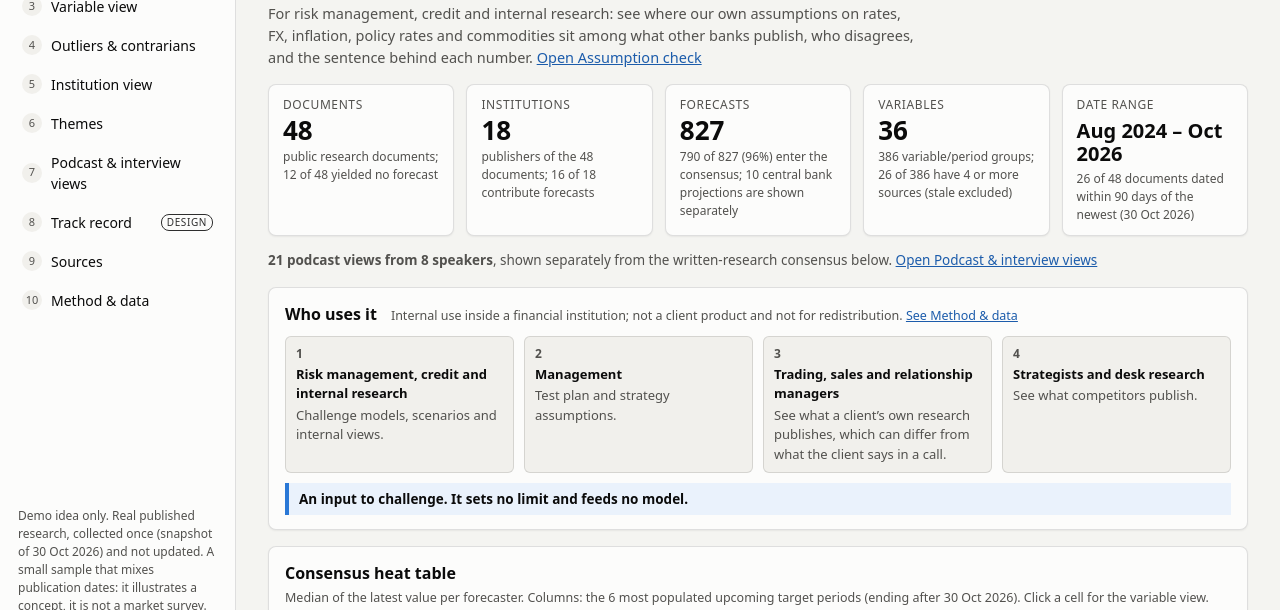
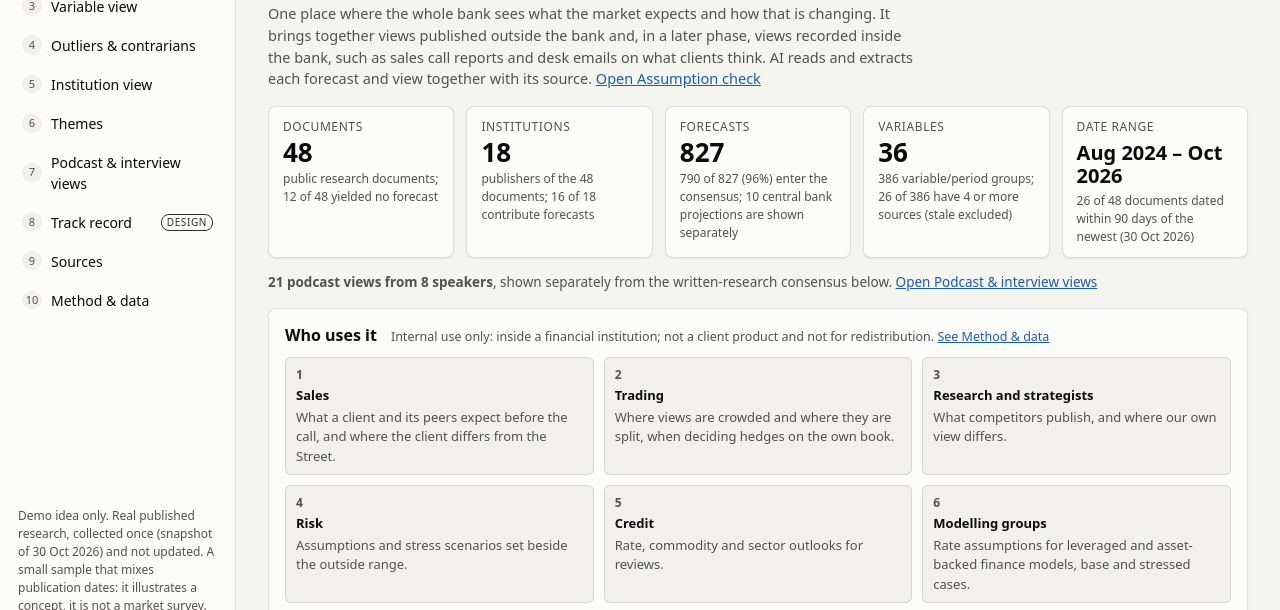
Before and after one commit to closeofbusiness/market-views-intelligence, a plain HTML site: page docs/index.html in a window 1280 px wide. Shown: the part 167-777 px from the top of the page. Drawn offline with Linux system fonts and the light colour scheme.

Commit message:
Reframe wording: one place for the whole bank, eight user groups
Co-Authored-By: Claude <noreply@anthropic.com>

```diff
--- a/docs/assets/pages1.js
+++ b/docs/assets/pages1.js
@@ -32,13 +32,18 @@
     if (M.isTableRow(r.source_quote)) return '<span class="badge tbl-b">table row</span> <span class="trow-i">' + esc(M.tableRowCells(r.source_quote).join(' | ')) + '</span>';
     return '\u201c' + esc(r.source_quote) + '\u201d';
   };
-  // the four user groups, in the order risk and credit first
+  // the eight user groups
   M.USE_GROUPS = [
-    ['Risk management, credit and internal research', 'Challenge models, scenarios and internal views.'],
-    ['Management', 'Test plan and strategy assumptions.'],
-    ['Trading, sales and relationship managers', 'See what a client\u2019s own research publishes, which can differ from what the client says in a call.'],
-    ['Strategists and desk research', 'See what competitors publish.']
+    ['Sales', 'What a client and its peers expect before the call, and where the client differs from the Street.'],
+    ['Trading', 'Where views are crowded and where they are split, when deciding hedges on the own book.'],
+    ['Research and strategists', 'What competitors publish, and where our own view differs.'],
+    ['Risk', 'Assumptions and stress scenarios set beside the outside range.'],
+    ['Credit', 'Rate, commodity and sector outlooks for reviews.'],
+    ['Modelling groups', 'Rate assumptions for leveraged and asset-backed finance models, base and stressed cases.'],
+    ['Treasury and ALM', 'Rate and deposit assumptions tested against what the market expects.'],
+    ['Management and strategy', 'Plan assumptions, and one picture of market expectations across the bank.']
   ];
+  M.CLIENT_NOTE = 'A client\u2019s own published research can differ from what the client says in a call, and that difference is a useful data point.';
   var plural = function (n, a, b) { return n + ' ' + (n === 1 ? a : (b || a + 's')); };
   var pct = function (a, b) { return b ? Math.round(100 * a / b) + '%' : 'n/a'; };
 
@@ -66,12 +71,12 @@
       ['dates', 'Date range', M.fmtDate(M.OLDEST).replace(/^\d+ /, '') + ' – ' + M.fmtDate(M.NEWEST).replace(/^\d+ /, ''), recent + ' of ' + docs.length + ' documents dated within 90 days of the newest (' + M.fmtDate(M.NEWEST) + ')']
     ];
     var h = ['<h1>Overview</h1>',
-      '<p class="lede">For risk management, credit and internal research: see where our own assumptions on rates, FX, inflation, policy rates and commodities sit among what other banks publish, who disagrees, and the sentence behind each number. <a href="#/assumption">Open Assumption check</a></p>',
+      '<p class="lede">One place where the whole bank sees what the market expects and how that is changing. It brings together views published outside the bank and, in a later phase, views recorded inside the bank, such as sales call reports and desk emails on what clients think. AI reads and extracts each forecast and view together with its source. <a href="#/assumption">Open Assumption check</a></p>',
       '<div class="tiles">' + tiles.map(function (t) {
         return '<button type="button" class="tile" data-tile="' + t[0] + '"><span class="tile-k">' + esc(t[1]) + '</span><span class="tile-v' + (String(t[2]).length > 12 ? ' tv-sm' : '') + '">' + esc(t[2]) + '</span><span class="tile-s">' + esc(t[3]) + '</span></button>';
       }).join('') + '</div>',
       (function () { var pv = D.podcasts || [], sp = {}; pv.forEach(function (x) { sp[x.person] = 1; }); return '<p class="podline"><b>' + pv.length + ' podcast views from ' + Object.keys(sp).length + ' speakers</b>, shown separately from the written-research consensus below. <a href="#/podcasts">Open Podcast &amp; interview views</a></p>'; })(),
-      '<section class="card use-block"><div class="card-h"><h2>Who uses it</h2><span class="sub">Internal use inside a financial institution; not a client product and not for redistribution. <a href="#/method">See Method &amp; data</a></span></div><ol class="use-list">' + M.USE_GROUPS.map(function (c) { return '<li><b>' + esc(c[0]) + '</b><span>' + esc(c[1]) + '</span></li>'; }).join('') + '</ol><p class="use-band"><b>An input to challenge. It sets no limit and feeds no model.</b></p></section>'];
+      '<section class="card use-block"><div class="card-h"><h2>Who uses it</h2><span class="sub">Internal use only: inside a financial institution; not a client product and not for redistribution. <a href="#/method">See Method &amp; data</a></span></div><ol class="use-list">' + M.USE_GROUPS.map(function (c) { return '<li><b>' + esc(c[0]) + '</b><span>' + esc(c[1]) + '</span></li>'; }).join('') + '</ol><p class="note">' + esc(M.CLIENT_NOTE) + '</p></section>'];
 
     // heat table
     var cols = M.heatColumns();
--- a/docs/assets/pages2.js
+++ b/docs/assets/pages2.js
@@ -270,8 +270,8 @@
     keys.forEach(function (k) { G[k].entries.forEach(function (e) { if (e.alts.length) { ties++; if (e.alts.some(function (a) { return a.point_value !== e.rec.point_value; })) tiesDiff++; } }); });
     var sizes = {}; keys.forEach(function (k) { var n = G[k].nAll; sizes[n] = (sizes[n] || 0) + 1; });
     var h = ['<h1>Method &amp; data</h1>'];
-    h.push('<section class="card"><div class="card-h"><h2>Intended use</h2></div><p>This concept is for <b>internal use inside a financial institution</b>. It is not a client product and not for redistribution. An input to challenge: it sets no limit and feeds no model. It serves four groups, risk first:</p><div class="cards">' +
-      M.USE_GROUPS.map(function (c, i) { return '<article class="card vcard"><header><span class="rank">' + (i + 1) + '</span><h3>' + esc(c[0]) + '</h3></header><p>' + esc(c[1]) + '</p></article>'; }).join('') + '</div></section>');
+    h.push('<section class="card"><div class="card-h"><h2>Intended use</h2></div><p>This concept is for <b>internal use inside a financial institution</b>. It is not a client product and not for redistribution. An input to challenge: it sets no limit and feeds no model. It serves eight groups:</p><div class="cards">' +
+      M.USE_GROUPS.map(function (c, i) { return '<article class="card vcard"><header><span class="rank">' + (i + 1) + '</span><h3>' + esc(c[0]) + '</h3></header><p>' + esc(c[1]) + '</p></article>'; }).join('') + '</div><p class="note">' + esc(M.CLIENT_NOTE) + '</p></section>');
     h.push('<section class="card"><div class="card-h"><h2>Consensus method</h2></div><ol class="steps">' +
       '<li><b>Eligible records.</b> Scenario is “base”, not conditional, value type is “level” or “change”, and a point value exists. Of ' + W.total + ' extracted records: ' + mn(W.notBase) + ' non-base scenarios, ' + mn(W.conditional) + ' conditional, ' + mn(W.badType) + ' of type range or probability, ' + mn(W.noPoint) + ' without a point value, ' + mn(W.centralBank) + ' central bank projections (Fed, ECB, BoE, BoJ as forecaster; shown separately) = <b>' + W.eligible + ' eligible</b> (' + Math.round(100 * W.eligible / W.total) + '% of ' + W.total + ').</li>' +
       '<li><b>Forecaster.</b> The attributed institution if the record has one (for example a Mizuho Securities USA forecast inside a Mizuho document), otherwise the publishing institution. <b>Central banks are not Street views:</b> records whose forecaster is the Fed, ECB, BoE or BoJ (' + W.centralBank + ' of the base, unconditional point records) are excluded from the consensus, the dispersion statistics and the outlier tests. The variable view shows them as a separate marker labelled “central bank projection”, with quote and link. Where the quote names an individual policymaker, it is labelled as that person’s view, not the institution’s. Distinct names are distinct forecasters, so “Scotiabank” and “Scotiabank (Wealth Management)” count separately.</li>' +
--- a/docs/assets/pages4.js
+++ b/docs/assets/pages4.js
@@ -135,7 +135,7 @@
     sel.push('</select>');
 
     var h = ['<h1>Assumption check</h1>',
-      '<p class="banner info ac-notice" role="note">Type any number. Nothing is stored or sent. In a pilot this would be the bank’s own assumption or stress path. Descriptive only: not a test of whether an assumption is right.</p>',
+      '<p class="banner info ac-notice" role="note">Type any number. Nothing is stored or sent. In a pilot this would be the bank’s own assumption: a plan rate, a model input or a stress path. Descriptive only: not a test of whether an assumption is right.</p>',
       note,
       '<section class="card ac-main" id="ac-main"><div class="controls"><label>Variable and horizon' + sel.join('') + '</label>' +
       '<label>Typed value <span class="ac-inp"><input type="number" id="ac-val" step="any" inputmode="decimal" data-sel="acval" data-gk="' + esc(g.key) + '" value="' + esc(S.val === null ? '' : S.val) + '" aria-describedby="ac-unit"> <span id="ac-unit" class="ac-unit">' + esc(M.unitName(id)) + '</span></span>' + (g.key === PREFILL_KEY ? '<span class="ac-hint">Example: a plan that assumes two rate cuts in 2026.</span>' : '') + '</label></div>',
--- a/docs/assets/style.css
+++ b/docs/assets/style.css
@@ -342,3 +342,5 @@ details.card[open] summary { margin-bottom: 10px; }
 @media (max-width: 600px) { .tiles.ac-fig { grid-template-columns: repeat(2, minmax(0, 1fr)); } }
 .ac-hint { font-size: 12px; color: var(--ink2); }
 .ac-main .controls { align-items: flex-start; }
+.use-list { grid-template-columns: repeat(auto-fit, minmax(230px, 1fr)); }
+.use-block .note { margin-top: 10px; }
```
Also changed, not shown: 1 other file.
